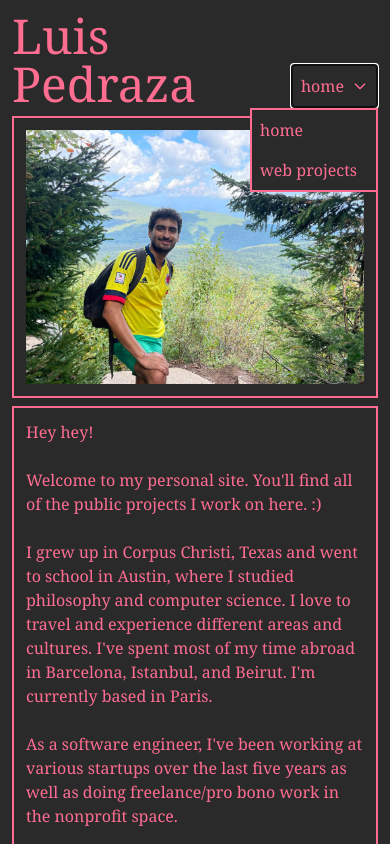
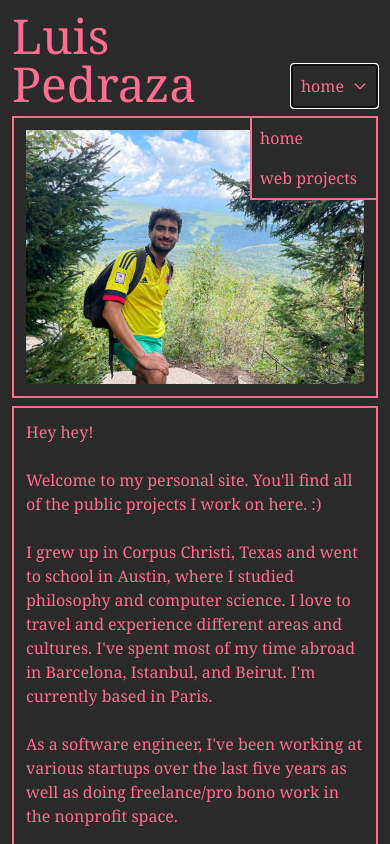
Before and after one commit to lspdrz/lspdrz, a Next.js app: page / in a window 390 px wide. Both pictures are taken after a click on the button "home". Shown: the top 844 px of the page. Built offline with nearby package versions, Linux system fonts and the light colour scheme.

Commit message:
fixed margin on navbar dropdown

```diff
--- a/components/Navbar.tsx
+++ b/components/Navbar.tsx
@@ -58,7 +58,7 @@ const Navbar = () => {
           </div>
 
           <div className="w-32">
-            <Popover.Panel className="absolute z-10 flex flex-col w-full border-2 border-lspdrz-pink cursor-pointer bg-lspdrz-gray">
+            <Popover.Panel className="mt-2 absolute z-10 flex flex-col w-full border-2 border-lspdrz-pink cursor-pointer bg-lspdrz-gray">
               <Link href="/">
                 <a className="p-2">{navItems["/"]}</a>
               </Link>
```
